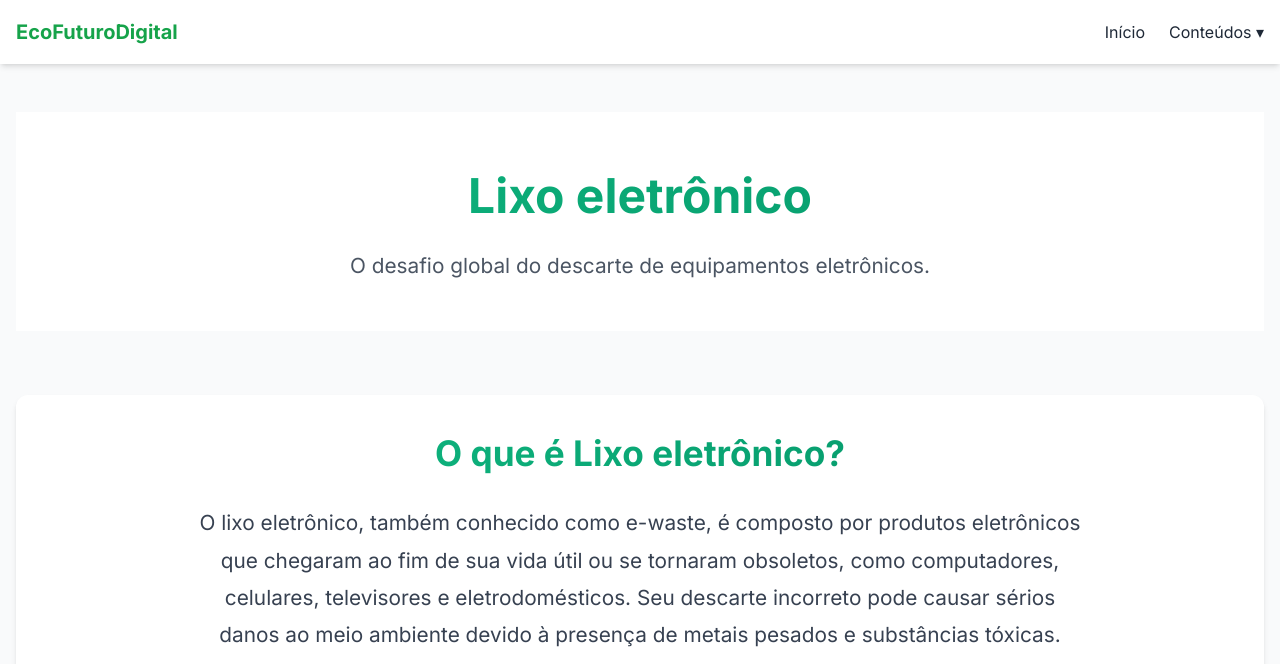
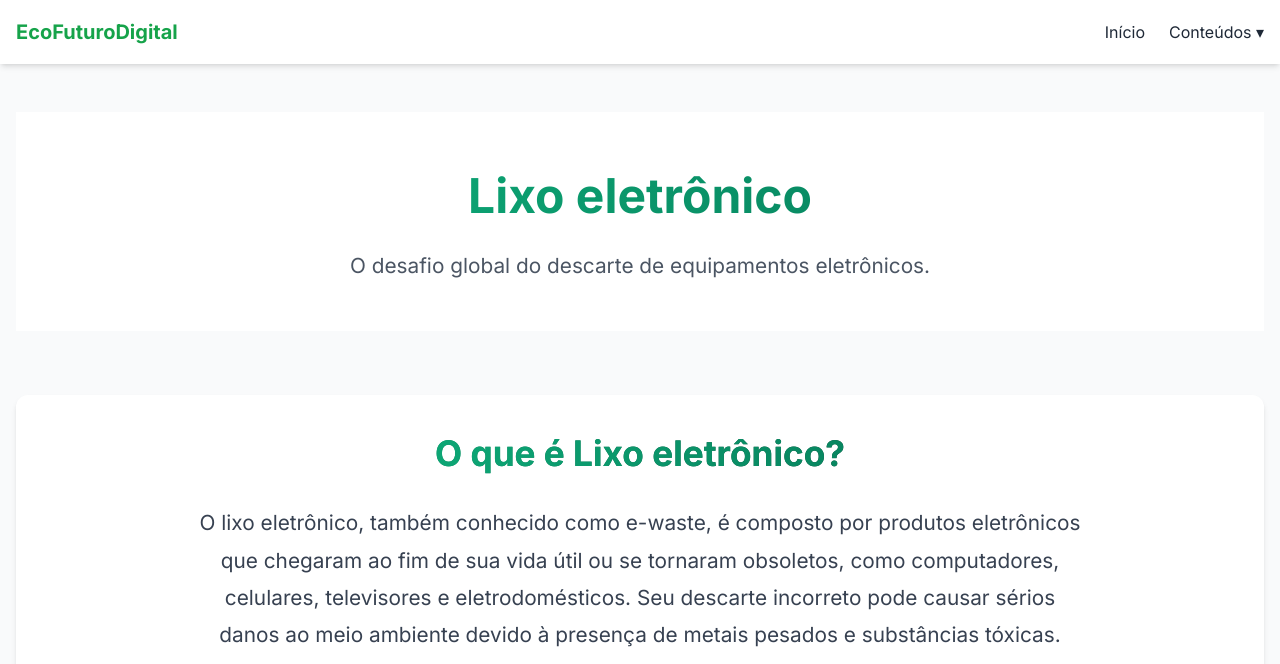
Before and after one commit to JVMinelli/Site, a plain HTML site: page e-waste.html in a window 1280 px wide. Shown: the top 664 px of the page. Drawn offline with nearby package versions, Linux system fonts and the light colour scheme; a script that the page names is missing.

Commit message:
Correções finais

```diff
--- a/e-waste.html
+++ b/e-waste.html
@@ -16,7 +16,9 @@
     <main class="container mx-auto px-4 py-12">
         <!-- Page Header -->
         <section class="section-lixo-eletronico">
+
         <h1>Lixo eletrônico</h1>
+
         <p>O desafio global do descarte de equipamentos eletrônicos.</p>
         </section>
 
@@ -24,7 +26,9 @@
         <section class="mb-16 bg-white rounded-xl shadow-md p-8">
             <div class="max-w-4xl mx-auto">
                 <section class="definition-section">
+                     <section class="corzinha-verde">
   <h2>O que é Lixo eletrônico?</h2>
+  </section>
   <p>O lixo eletrônico, também conhecido como e-waste, é composto por produtos eletrônicos que chegaram ao fim de sua vida útil ou se tornaram obsoletos, como computadores, celulares, televisores e eletrodomésticos. Seu descarte incorreto pode causar sérios danos ao meio ambiente devido à presença de metais pesados e substâncias tóxicas.</p>
   <img src="https://greeneletron.org.br/wp-content/uploads/2024/09/concept-person-suffering-from-cy-scaled-1.jpg" alt="Lixo eletrônico">
 </section>
--- a/stylee-waste.css
+++ b/stylee-waste.css
@@ -4,6 +4,12 @@ body {
     font-family: 'Inter', sans-serif;
     line-height: 1.6;
     color: #1f2937;
+}
+.corzinha-verde{
+  background: linear-gradient(to right, #10b981, #000000); /* GRADIENTE */
+  -webkit-background-clip: text;      /* recorta o fundo no texto */
+  background-clip: text;              /* padrão */
+  color: transparent;                 /* deixa o texto transparente para mostrar o gradiente */
 }
 
 /* ===========================
@@ -103,7 +109,7 @@ body {
 .section-lixo-eletronico h1 {
   font-size: 3rem;
   font-weight: 700;
-    background: linear-gradient(to right, #10b981, #059669); /* GRADIENTE */
+    background: linear-gradient(to right, #10b981, #057354); /* GRADIENTE */
   -webkit-background-clip: text;      /* recorta o fundo no texto */
   background-clip: text;              /* padrão */
   color: transparent;                 /* deixa o texto transparente para mostrar o gradiente */
@@ -134,7 +140,7 @@ body {
 .definition-section h2 {
   font-size: 2.2rem;
   font-weight: 700;
-    background: linear-gradient(to right, #10b981, #059669); /* GRADIENTE */
+    background: linear-gradient(to right, #10b981, #057354); /* GRADIENTE */
   -webkit-background-clip: text;      /* recorta o fundo no texto */
   background-clip: text;              /* padrão */
   color: transparent;                 /* deixa o texto transparente para mostrar o gradiente */
```
Also changed, not shown: green-it.html (+1 -1 lines), green_tech2.html (+2 -0 lines), style.css (+5 -5 lines).
